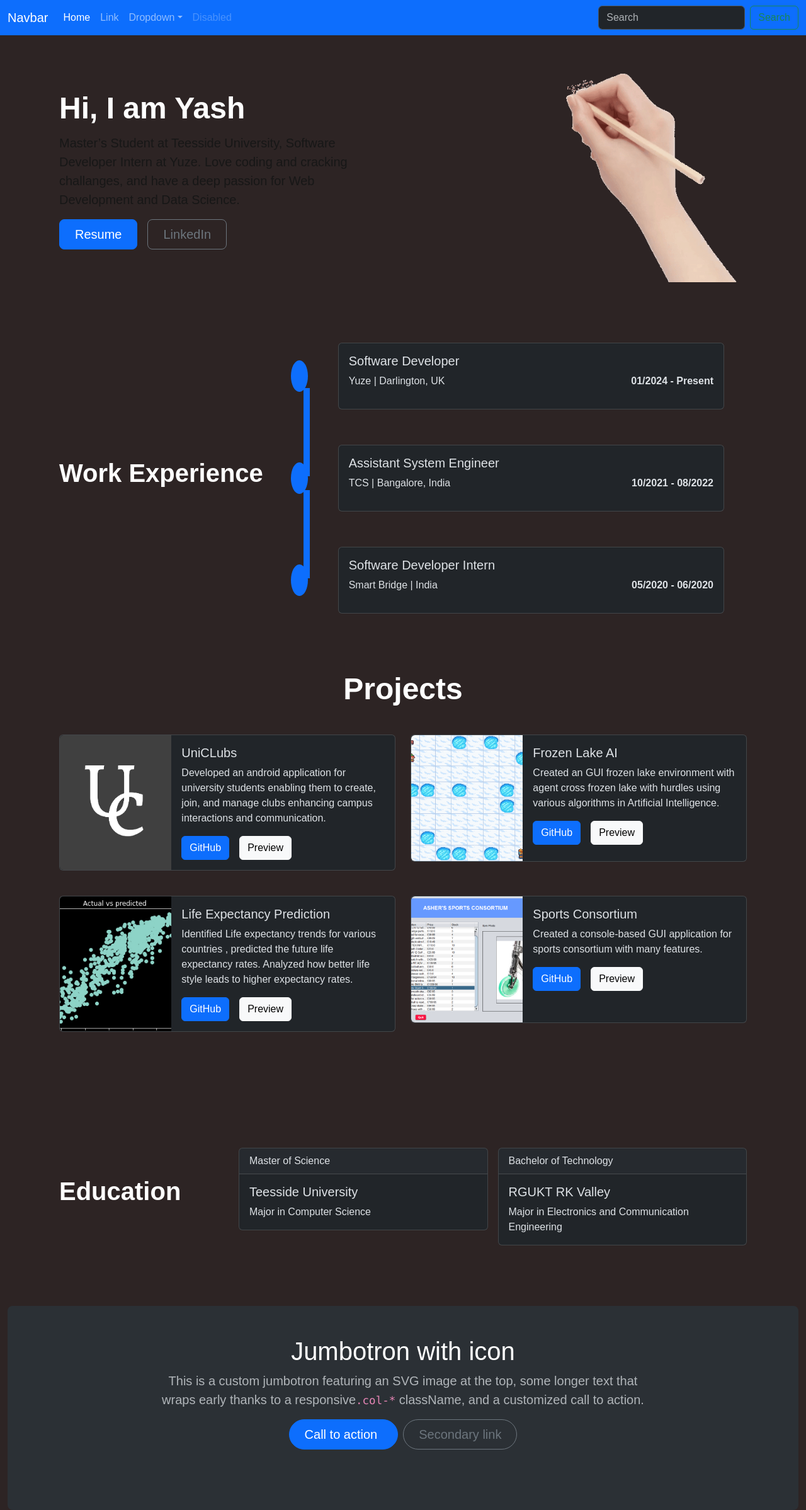
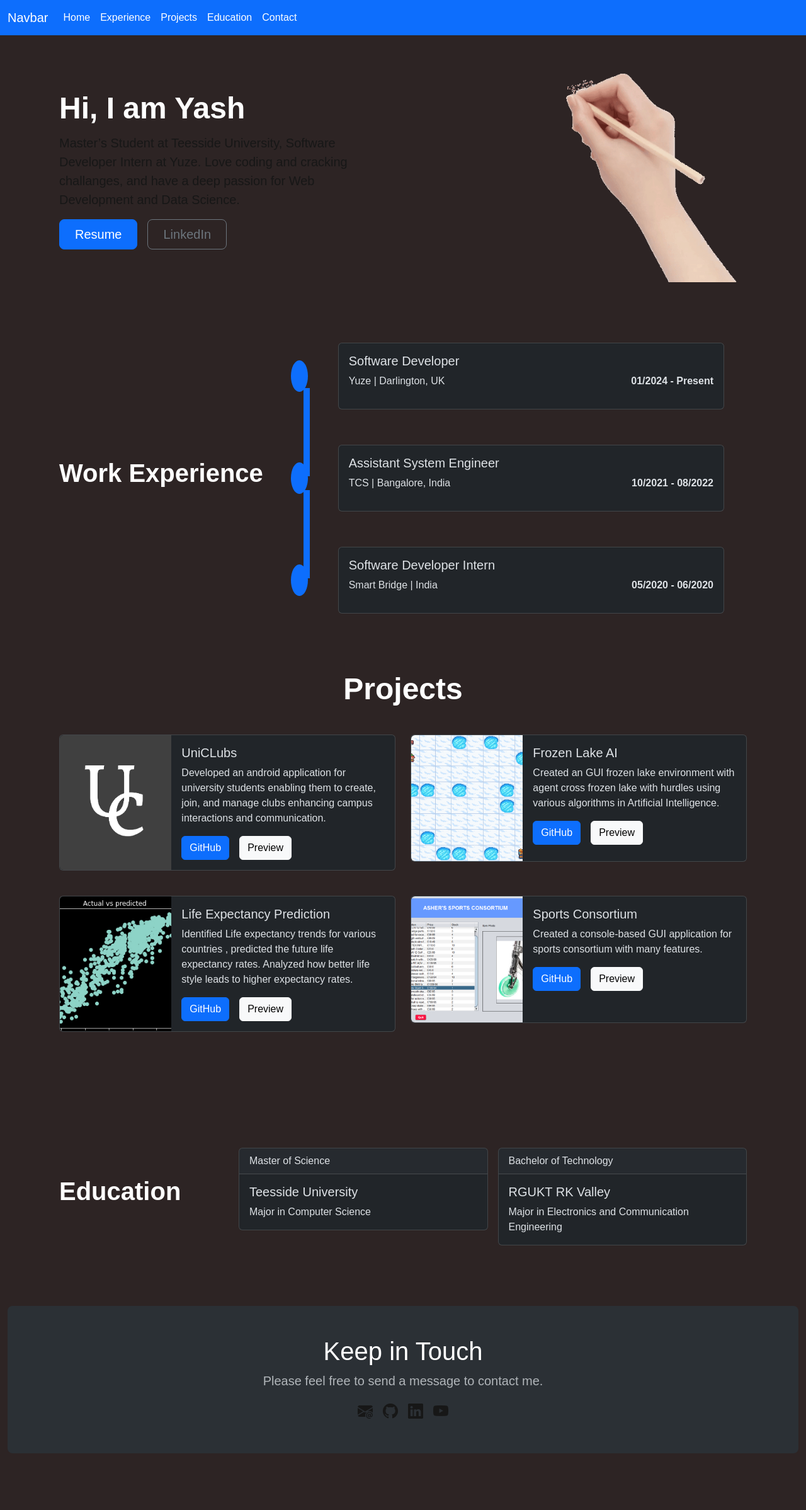
Before and after one commit to Yashu333/portfolio, a Next.js app: page / in a window 1280 px wide. Shown: the whole page at 63% size. After the commit the page ends 2307 px from the top, so only its background shows below. Built offline with nearby package versions, Linux system fonts and the light colour scheme.

Commit message:
Added Navigation

```diff
--- a/package.json
+++ b/package.json
@@ -9,7 +9,9 @@
     "lint": "next lint"
   },
   "dependencies": {
+    "@popperjs/core": "^2.11.8",
     "bootstrap": "^5.3.3",
+    "bootstrap-icons": "^1.11.3",
     "next": "14.2.13",
     "react": "^18",
     "react-dom": "^18"
--- a/src/app/globals.css
+++ b/src/app/globals.css
@@ -41,5 +41,6 @@
   html {
     color-scheme: dark;
     background-color: #2D2424;
+    scroll-behavior: smooth;
   }
 }
--- a/src/app/layout.js
+++ b/src/app/layout.js
@@ -1,4 +1,5 @@
 import 'bootstrap/dist/css/bootstrap.min.css';
+import 'bootstrap-icons/font/bootstrap-icons.css';
 import localFont from "next/font/local";
 import "./globals.css";
 
--- a/src/components/ContactMe.jsx
+++ b/src/components/ContactMe.jsx
@@ -1,24 +1,17 @@
 export default function ContactMe() {
 
     return (
-        <div>
-            <div className="container-fluid">
-                <div className="p-5 text-center bg-body-tertiary rounded-3">
-                    <h1 className="text-body-emphasis">Jumbotron with icon</h1>
-                    <p className="col-lg-8 mx-auto fs-5 text-muted">
-                        This is a custom jumbotron featuring an SVG image at the top, some longer text that wraps early thanks to a responsive
-                        <code>.col-*</code> className, and a customized call to action.
-                    </p>
-                    <div className="d-inline-flex gap-2 mb-5">
-                        <button className="d-inline-flex align-items-center btn btn-primary btn-lg px-4 rounded-pill" type="button">
-                            Call to action
-                            {/* Use Bootstrap Icon for the arrow */}
-                            <i className="bi bi-arrow-right-short ms-2"></i>
-                        </button>
-                        <button className="btn btn-outline-secondary btn-lg px-4 rounded-pill" type="button">
-                            Secondary link
-                        </button>
-                    </div>
+        <div id="Contact" className="container-fluid">
+            <div className="p-5 text-center bg-body-tertiary rounded-3">
+                <h1 className="text-body-emphasis">Keep in Touch</h1>
+                <p className="col-lg-8 mx-auto fs-5 text-muted">
+                    Please feel free to send a message to contact me.
+                </p>
+                <div className="d-inline-flex gap-3">
+                    <i className="bi bi-envelope-at-fill fs-4"></i>
+                    <i className="bi bi-github fs-4"></i>
+                    <i className="bi bi-linkedin fs-4"></i>
+                    <i className="bi bi-youtube fs-4"></i>
                 </div>
             </div>
         </div>
--- a/src/components/Education.jsx
+++ b/src/components/Education.jsx
@@ -2,7 +2,7 @@
 
 export default function Education() {
     return (
-        <div className="container px-4 py-5">
+        <div id="Education" className="container px-4 py-5">
             <div className="row flex-lg-row align-items-center g-5 py-5">
                 <div className="col-lg-3">
                     <h1 className="display-6 fw-bold text-body-emphasis lh-1 mb-3">Education</h1>
--- a/src/components/Hero.jsx
+++ b/src/components/Hero.jsx
@@ -3,7 +3,7 @@
 export default function Hero(){
 
     return(
-        <div className="container px-4 py-5">
+        <div id="Home" className="container px-4 py-5">
         <div className="row flex-lg-row-reverse align-items-center g-5 py-5">
           <div className="col-10 col-sm-8 col-lg-6">
             <Image
--- a/src/components/NavBar.jsx
+++ b/src/components/NavBar.jsx
@@ -11,30 +11,21 @@
                     <div className="collapse navbar-collapse" id="navbarSupportedContent">
                         <ul className="navbar-nav me-auto mb-2 mb-lg-0">
                             <li className="nav-item">
-                                <a className="nav-link active" aria-current="page" href="#">Home</a>
+                                <a className="nav-link active" aria-current="page" href="#Home">Home</a>
                             </li>
                             <li className="nav-item">
-                                <a className="nav-link" href="#">Link</a>
-                            </li>
-                            <li className="nav-item dropdown">
-                                <a className="nav-link dropdown-toggle" href="#" role="button" data-bs-toggle="dropdown" aria-expanded="false">
-                                    Dropdown
-                                </a>
-                                <ul className="dropdown-menu">
-                                    <li><a className="dropdown-item" href="#">Action</a></li>
-                                    <li><a className="dropdown-item" href="#">Another action</a></li>
-                                    <li><hr className="dropdown-divider" /></li>
-                                    <li><a className="dropdown-item" href="#">Something else here</a></li>
-                                </ul>
+                                <a className="nav-link active" href="#Experience">Experience</a>
                             </li>
                             <li className="nav-item">
-                                <a className="nav-link disabled" aria-disabled="true">Disabled</a>
+                                <a className="nav-link active" href="#Projects">Projects</a>
+                            </li>
+                            <li className="nav-item">
+                                <a className="nav-link active" href="#Education">Education</a>
+                            </li>
+                            <li className="nav-item">
+                                <a className="nav-link active" href="#Contact">Contact</a>
                             </li>
                         </ul>
-                        <form className="d-flex" role="search">
-                            <input className="form-control me-2" type="search" placeholder="Search" aria-label="Search" />
-                            <button className="btn btn-outline-success" type="submit">Search</button>
-                        </form>
                     </div>
                 </div>
         </nav>
--- a/src/components/Projects.jsx
+++ b/src/components/Projects.jsx
@@ -3,11 +3,9 @@
 
 export default function Projects() {
     return (
-        <div className="container px-4 py-5" >
+        <div id="Projects" className="container px-4 py-5" >
             <h1 className="display-5 fw-bold text-body-emphasis lh-1 my-5 text-center" > Projects </h1>
             <div className="row">
-
-            {console.log("image path is:", projects[0].imagePath)}
 
                 {
                     projects.map((project) => (
--- a/src/components/WorkExperience.jsx
+++ b/src/components/WorkExperience.jsx
@@ -5,7 +5,7 @@
 export default function WorkExperience() {
     return (
         <>
-            <div className="container">
+            <div id="Experience" className="container">
                 <div className="row">
                     <div className="col-md-4 d-flex align-items-center mb-4 mb-md-0 px-4 py-5">
                     <h1 className="display-6 fw-bold text-body-emphasis lh-1 mb-3">Work Experience</h1>
```
Also changed, not shown: 1 other file (tests, documents, lock files or other folders).
